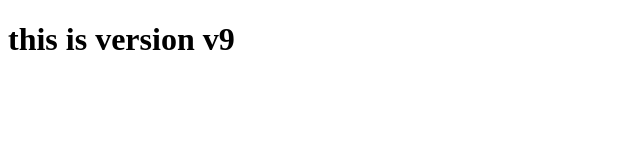
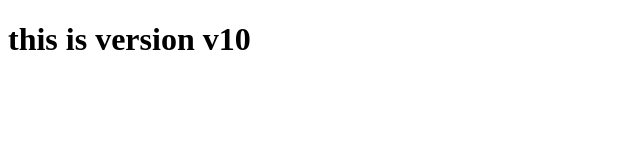
Before and after one commit to syedhyder12/myrepo, a plain HTML site: page index.html in a window 1280 px wide. Shown: the full height of the page, 0-640 px from the left. Drawn offline with Linux system fonts and the light colour scheme.

Commit message:
this is version 10

```diff
--- a/index.html
+++ b/index.html
@@ -6,6 +6,6 @@
     <title>Document</title>
 </head>
 <body>
-    <h1>this is version v9</h1>
+    <h1>this is version v10</h1>
 </body>
 </html>
```
